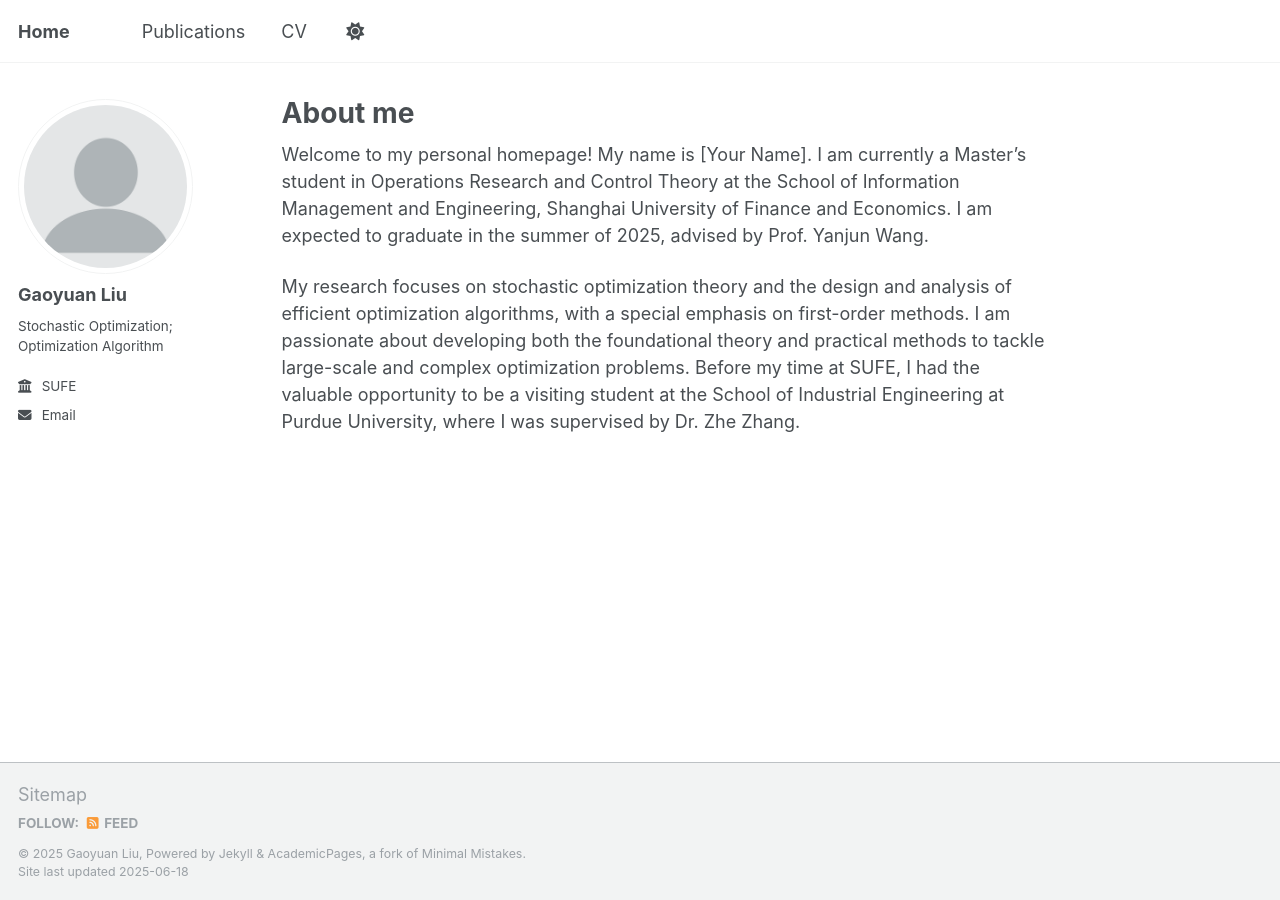
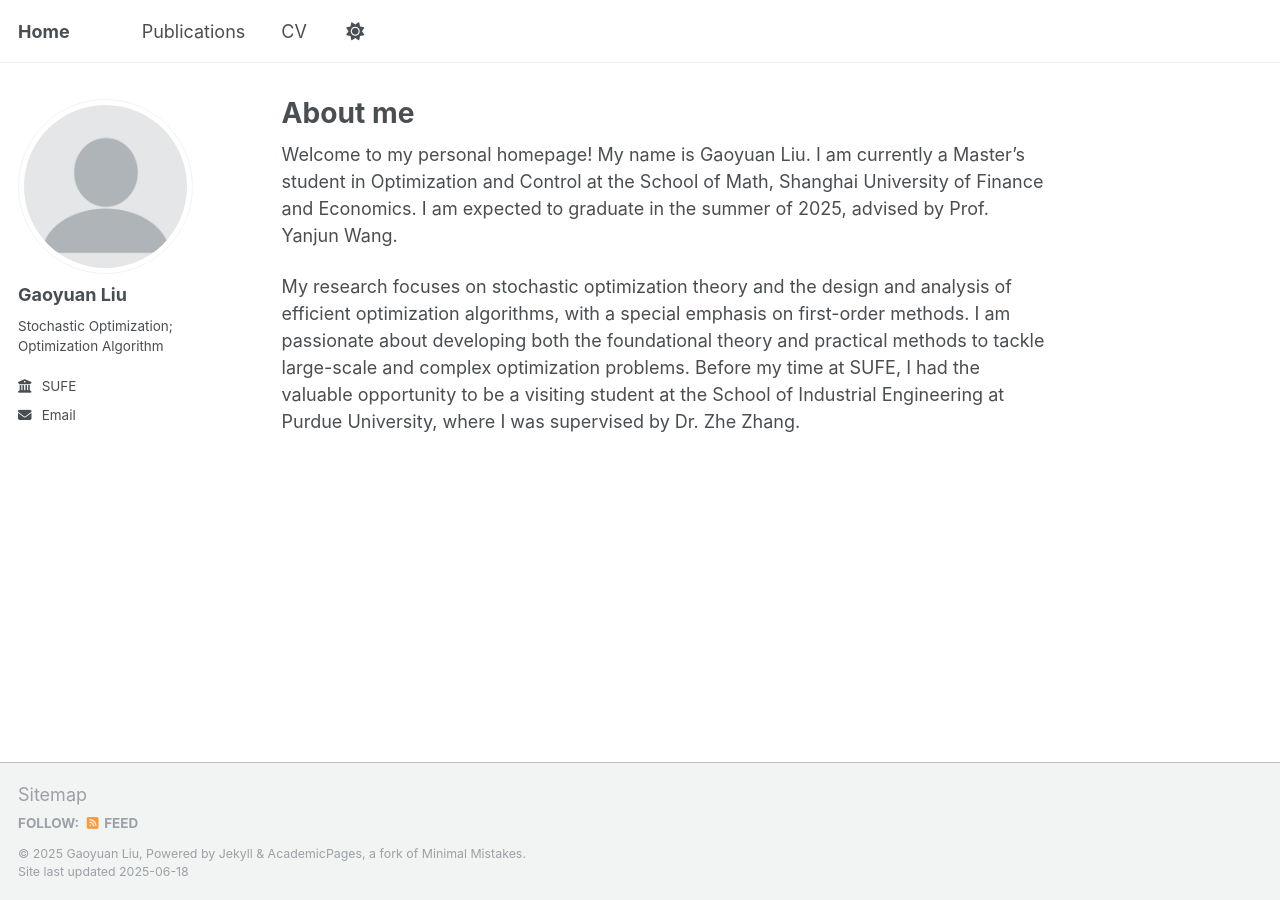
Before and after one commit to liugyyy/liugyyy.github.io, a Jekyll site: the page built from _pages/about.md, in a window 1280 px wide. Built offline with Jekyll 4.4.1, drawn with Linux system fonts in a browser that asks for light colours.

Commit message:
Update about.md

```diff
--- a/_pages/about.md
+++ b/_pages/about.md
@@ -7,6 +7,6 @@ redirect_from:
   - /about.html
 ---
 
-Welcome to my personal homepage! My name is [Your Name]. I am currently a Master's student in Operations Research and Control Theory at the School of Information Management and Engineering, Shanghai University of Finance and Economics. I am expected to graduate in the summer of 2025, advised by Prof. Yanjun Wang.
+Welcome to my personal homepage! My name is Gaoyuan Liu. I am currently a Master's student in Optimization and Control at the School of Math, Shanghai University of Finance and Economics. I am expected to graduate in the summer of 2025, advised by Prof. Yanjun Wang.
 
 My research focuses on stochastic optimization theory and the design and analysis of efficient optimization algorithms, with a special emphasis on first-order methods. I am passionate about developing both the foundational theory and practical methods to tackle large-scale and complex optimization problems. Before my time at SUFE, I had the valuable opportunity to be a visiting student at the School of Industrial Engineering at Purdue University, where I was supervised by Dr. Zhe Zhang.
```
